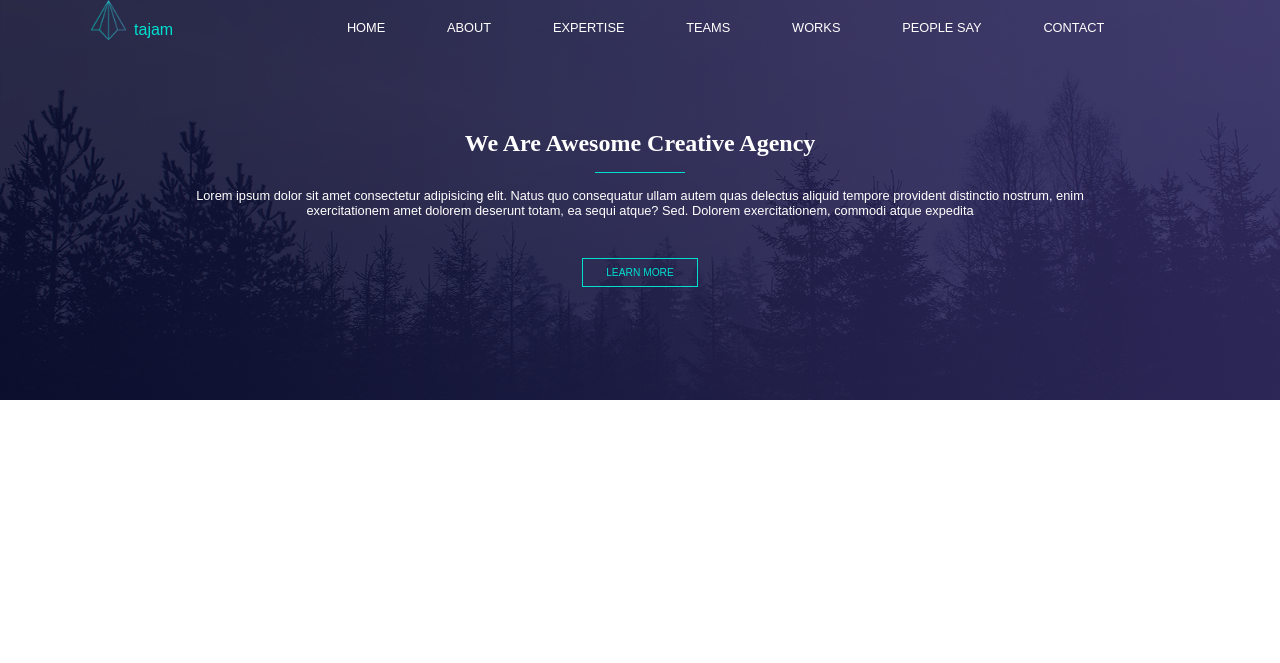
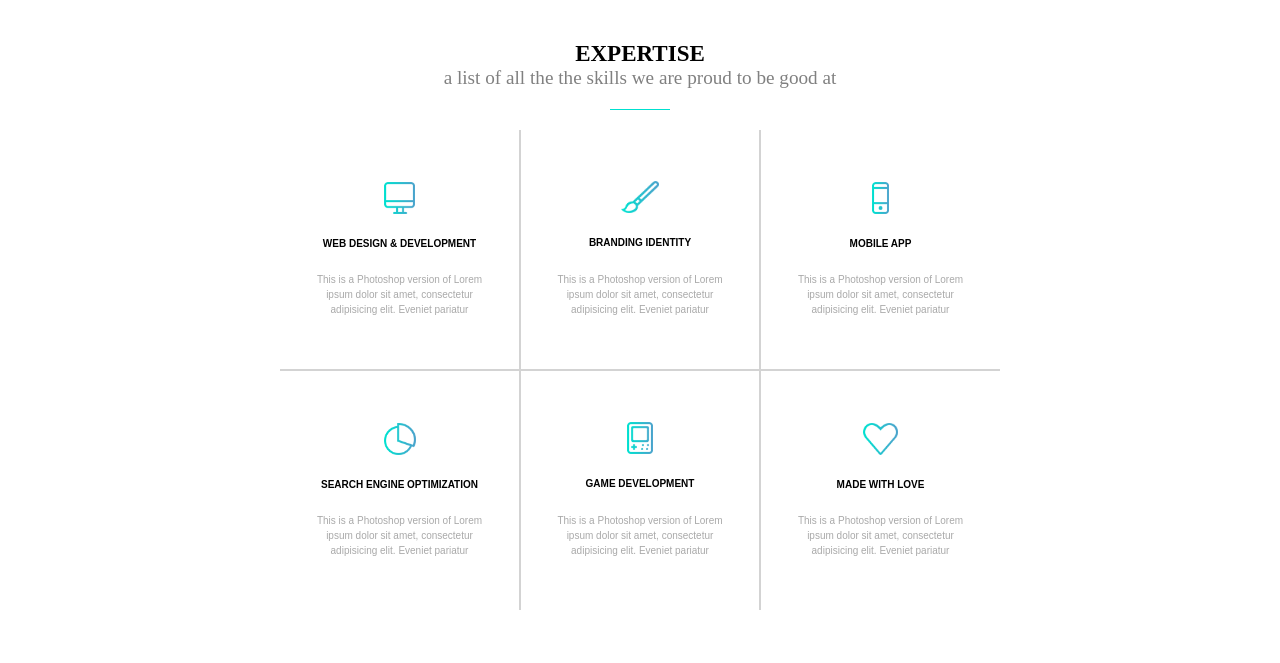
Before and after one commit to fredegd/Tajam_psd_to_html-project, a plain HTML site: page index.html in a window 1280 px wide. Drawn offline with Linux system fonts and the light colour scheme.

Commit message:
added only expertise section

```diff
--- a/index.html
+++ b/index.html
@@ -7,56 +7,137 @@
     <title>Tajam</title>
     <link rel="stylesheet" href="style.css" />
   </head>
-  <header>
-    <!-- START TOP SECTION -->
-    <div class="top-section">
-      <nav class="nav">
-        <div class="nav-left">
-          <a href="#" target="_blank"
-            ><img
-              src="./images/design-assets/png/logo.png"
-              alt="Rubberduck_logo"
-              height="40px"
-            />
-          </a>
-          <span>tajam</span>
-        </div>
-        <div class="nav-right">
-          <ul class="nav-ul">
-            <li><a href="#">HOME</a></li>
-            <li><a href="#">ABOUT</a></li>
-            <li><a href="#">EXPERTISE</a></li>
-            <li><a href="#">TEAMS</a></li>
-            <li><a href="#">WORKS</a></li>
-            <li><a href="#">PEOPLE SAY</a></li>
-            <li><a href="#">CONTACT</a></li>
-          </ul>
-        </div>
-      </nav>
-
-      <section id="hero-section">
-        <div class="text">
-          <h2>We Are Awesome Creative Agency</h2>
-
-          <div class="line"></div>
-
-          <p>
-            Lorem ipsum dolor sit amet consectetur adipisicing elit. Natus quo
-            consequatur ullam autem quas delectus aliquid tempore provident
-            distinctio nostrum, enim exercitationem amet dolorem deserunt totam,
-            ea sequi atque? Sed. Dolorem exercitationem, commodi atque expedita
-          </p>
-          <a class="button" href="#" target="_blank">LEARN MORE</a>
-        </div>
-      </section>
-    </div>
-    <!-- END  TOP SECTION -->
-  </header>
+  <header></header>
   <main>
     <section id="our_Story-section"></section>
     <section id="watch-section"></section>
 
+    <!-- START EXPERTISE SECTION -->
+    <section id="expertise-section">
+      <div class="exp-title">
+        <h2>EXPERTISE</h2>
+        <p>a list of all the the skills we are proud to be good at</p>
+      </div>
+      <div class="line"></div>
 
+      <div class="grid-container">
+        <div class="gridline1">
+
+          <a href="exp-web-design-&amp;-development"
+          ><div class="grid-item" id="gi1">
+            <img
+              src="./images/design-assets/png/screen.png"
+              alt="screen"
+              max-height="80%"
+            />
+            <h4>WEB DESIGN & DEVELOPMENT</h4>
+            <p>
+              This is a Photoshop version of Lorem ipsum dolor sit amet,
+              consectetur adipisicing elit. Eveniet pariatur
+            </p>
+          </div></a
+        >
+
+        </div>
+        <div class="gridline2">
+
+          <a href="exp-branding-identity"
+          ><div class="grid-item" id="gi2">
+            <img
+              src="./images/design-assets/png/pen.png"
+              alt="pen"
+              max-height="80%"
+            />
+            <h4>BRANDING IDENTITY</h4>
+            <p>
+              This is a Photoshop version of Lorem ipsum dolor sit amet,
+              consectetur adipisicing elit. Eveniet pariatur
+            </p>
+          </div></a
+        >
+
+        </div>
+        <div class="gridline3">
+
+          <a href="#exp-mobile-app">
+            <div class="grid-item" id="gi3">
+              <img
+                src="./images/design-assets/png/mobile.png"
+                alt="mobile"
+                max-height="80%"
+              />
+              <h4>MOBILE APP</h4>
+              <p>
+                This is a Photoshop version of Lorem ipsum dolor sit amet,
+                consectetur adipisicing elit. Eveniet pariatur
+              </p>
+            </div></a
+          >
+
+        </div>
+        <div class="gridline4">
+
+          <a href="exp-seo"
+          ><div class="grid-item" id="gi4">
+            <img
+              src="./images/design-assets/png/graph.png"
+              alt="graph"
+              max-height="80%"
+            />
+            <h4>SEARCH ENGINE OPTIMIZATION</h4>
+            <p>
+              This is a Photoshop version of Lorem ipsum dolor sit amet,
+              consectetur adipisicing elit. Eveniet pariatur
+            </p>
+          </div></a
+        >
+
+        </div>
+        <div class="gridline5">
+
+          <a href="exp-game-development"
+          ><div class="grid-item" id="gi5">
+            <img
+              src="./images/design-assets/png/gameboy.png"
+              alt="gameboy"
+              max-height="80%"
+            />
+            <h4>GAME DEVELOPMENT</h4>
+            <p>
+              This is a Photoshop version of Lorem ipsum dolor sit amet,
+              consectetur adipisicing elit. Eveniet pariatur
+            </p>
+          </div></a
+        >
+
+        </div>
+        <div class="gridline6">
+
+          <a href="#made-with-love"
+          ><div class="grid-item" id="gi6">
+            <img
+              src="./images/design-assets/png/heart.png"
+              alt="heart"
+              max-height="80%"
+            />
+            <h4>MADE WITH LOVE</h4>
+            <p>
+              This is a Photoshop version of Lorem ipsum dolor sit amet,
+              consectetur adipisicing elit. Eveniet pariatur
+            </p>
+          </div></a
+        >
+
+        </div>
+
+
+
+
+
+
+      </div>
+    </section>
+    <!-- END EXPERTISE SECTION -->
 
     <section id="team-section"></section>
     <section id="contact_client-section"></section>
--- a/style.css
+++ b/style.css
@@ -2,153 +2,125 @@
   margin: 0;
 }
 
-.top-section {
-  background-image: url(./images/design-assets/bgk-header.png);
-  background-repeat: no-repeat;
-  background-size: 100% 100%;
-  height: 400px;
+/* //////////////
+----EXPERTISE------
+///////////////*/
+#expertise-section {
+  color: black;
+  /* border: 2px solid blue; */
+  margin: 5vh;
+  display: flex;
+  flex-direction: column;
+  align-items: center;
+  text-align: center;
 }
-/* ///////////
-NAVIGATION BAR
-/////////////*/
-.nav {
-  display: flex;
-  justify-content: space-around;
-  /* align-items: center; */
+
+.exp-title h2 {
+  color: black;
+  font-size: 1.8vw;
 }
-.nav:link {
+.exp-title p {
+  color: grey;
+  font-size: 1.5vw;
+}
+
+#expertise-section .line {
+  height: 1px;
+  width: 5%;
+  background-color: #00e0d0;
+  margin: 20px;
+}
+
+#expertise-section .grid-container {
+  /* border: 2px solid blue; */
+  display: grid;
+  grid-template-columns: 1fr 1fr 1fr;
+  gap: 0px;
+  width: 60%;
+  margin: 0 auto;
+  margin-bottom: 50px;
+}
+
+.grid-container a {
+  color: black;
   text-decoration: none;
 }
 
-.nav-left {
-  /* border: 2px solid orange; */
+.grid-item {
+  /* border: 2px solid pink; */
   display: flex;
+  flex-direction: column;
   justify-content: center;
   align-items: center;
-  width: 20%;
+  aspect-ratio: 1;
+  font-size: 16px;
+  text-align: center;
+  font-family: Arial, Helvetica, sans-serif;
 }
 
-.nav-left a {
-  height: 100%;
-  text-decoration: none;
+.gridline1 {
+  border: 1px solid lightgrey;
+  border-right-style: solid;
+  border-left-style: none;
+  border-top-style: none;
+  border-bottom-style: solid;
 }
-.nav-left span {
-  font-family: Arial, Helvetica, sans-serif;
-  font-weight: lighter;
-  color: #00e0d0;
+.gridline2 {
+  border: 1px solid lightgrey;
+  border-right-style: solid;
+  border-left-style: solid;
+  border-top-style: none;
+  border-bottom-style: solid;
 }
 
-.nav-right {
-  /* border: 2px solid green; */
-  font-family: Arial, Helvetica, sans-serif;
-  font-size: 1vw;
-  width: 80%;
-  align-items: center;
+.gridline3 {
+  border: 1px solid lightgrey;
+  border-right-style: none;
+  border-left-style: solid;
+  border-top-style: none;
+  border-bottom-style: solid;
+}
+.gridline4 {
+  border: 1px solid lightgrey;
+  border-right-style: solid;
+  border-left-style: none;
+  border-top-style: solid;
+  border-bottom-style: none;
 }
 
-.nav-ul {
-  /* border: 2px solid yellow; */
-  display: flex;
-  margin: 20px;
-  align-items: center;
-  justify-content: space-around;
-  list-style: none;
-  width: 80%;
+.gridline5 {
+  border: 1px solid lightgrey;
+  border-right-style: solid;
+  border-left-style: solid;
+  border-top-style: solid;
+  border-bottom-style: none;
 }
 
-.nav li {
-  text-decoration: none;
-  justify-content: space-around;
+.gridline6 {
+  border: 1px solid lightgrey;
+  border-right-style: none;
+  border-left-style: solid;
+  border-top-style: solid;
+  border-bottom-style: none;
 }
 
-nav a {
-  /* border: 2px solid yellow; */
-  padding: 8px;
-  color: white;
-  text-decoration: none;
+.grid-item h4 {
+  color: black;
+  font-size: 10px;
+}
+.grid-item p {
+  /* border: 2px solid rgb(140, 49, 64); */
+  color: darkgrey;
+  margin: 10% 10%;
+  font-size: 10px;
+  line-height: 15px;
 }
 
-nav li :hover {
-  color: #ffffff;
-  background-color: #00e0d0;
+.grid-item img {
+  /* border: 2px solid olive; */
+  height: 2rem;
+  margin: 10% 10%;
 }
-
-nav li :active {
-  color: #00e0d0;
-}
-
-/* ///////////
-----HERO------
-/////////////*/
-
-#hero-section {
-  position: absolute;
-  top: 130px;
-  /* border: 2px solid yellow; */
-  color: white;
-  text-align: center;
-  display: flex;
-  flex-direction: column;
-  align-items: center;
-  justify-content: center;
-}
-
-#hero-section .text {
-  /* border: 2px solid yellow; */
-  display: flex;
-  flex-direction: column;
-  align-items: center;
-  width: 70%;
-}
-
-#hero-section .text h2 {
-  font-size: 1.5em;
-  font-family: "Times New Roman", Times, serif;
-}
-#hero-section .text p {
-  font-size: 0.8em;
-  font-family: arial;
-  font-weight: lighter;
-}
-
-.line{
-  border: none;
-  height: 1px;
-  width: 10%;
-  background-color: #00e0d0;
-  margin: 15px;
-}
-
-.text .button {
-  background-color: none;
-  border: 1px solid #00e0d0;
-  color: #00e0d0;
-  padding: 8px 12px;
-  text-align: center;
-  text-decoration: none;
-  display: inline-block;
-  font-family: Arial, Helvetica, sans-serif;
-  font-size: 0.8vw;
-  margin: 40px;
-  width: 10%;
-}
-
-.text .button:hover {
-  background-color: #00e0d0;
-  border: 1px solid #ffffff;
-  color: #ffffff;
-}
-
-#our_story-section {
-  color: green;
-}
-
-#watch-section {
-  color: darkred;
-}
-
-
-
 
 #team-section {
   color: yellowgreen;
```
